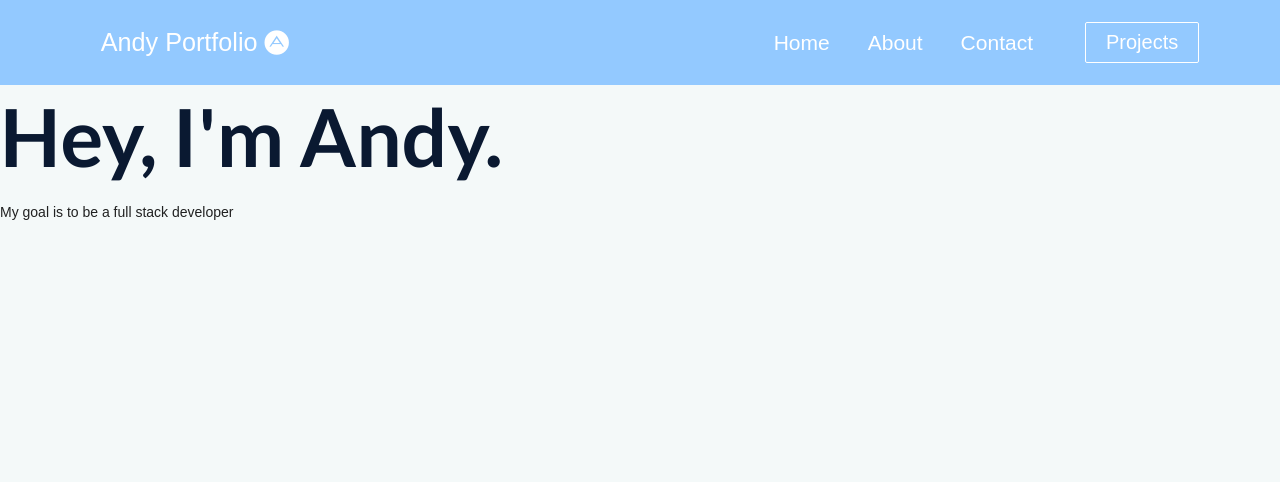
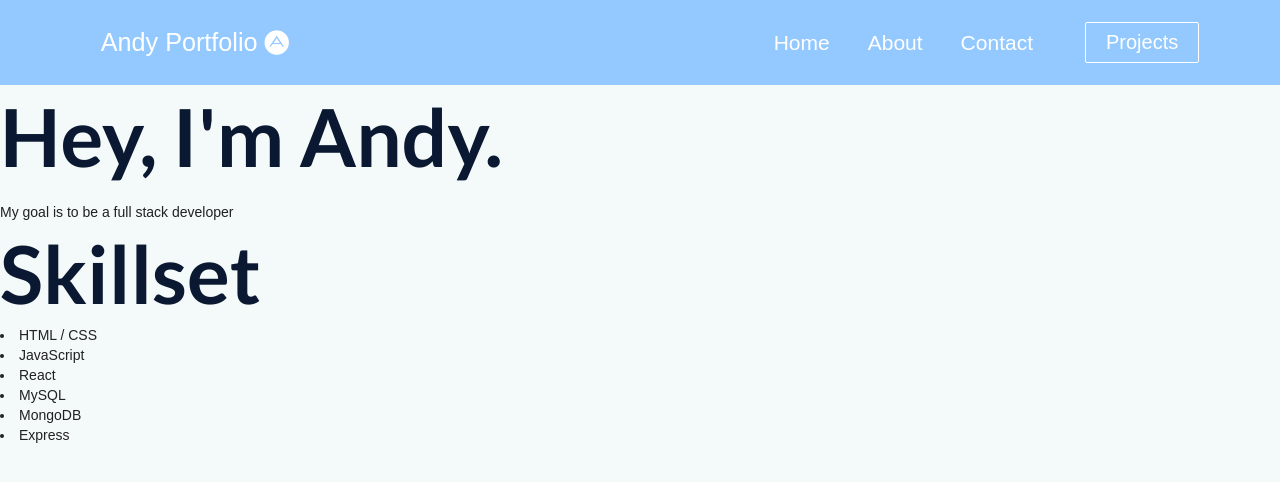
Before and after one commit to andydangit/My-Portfolio, a React (Create React App) app: page /about in a window 1280 px wide. Shown: the top 482 px of the page. Built offline with nearby package versions, Linux system fonts and the light colour scheme.

Commit message:
update info for About page

```diff
--- a/src/components/pages/About.js
+++ b/src/components/pages/About.js
@@ -1,13 +1,27 @@
-import React from 'react'
-
+import React from "react";
 
 function About() {
-    return (
+  return (
+    <div className="About_Container">
+      <div>
+        <h1> Hey, I'm Andy. </h1>
+        <p> My goal is to be a full stack developer</p>
+      </div>
+      <div>
         <div>
-         <h1> Hey, I'm Andy. </h1>
-         <p> My goal is to be a full stack developer</p>
+            <h1> Skillset </h1>
+            </div>
+            <tr>
+                <li> HTML / CSS </li>
+                <li> JavaScript</li>
+                <li> React</li>
+                <li> MySQL</li>
+                <li> MongoDB</li>
+                <li> Express </li>
+            </tr>
       </div>
-      );
-    }
+    </div>
+  );
+}
 
-export default About
+export default About;
```
